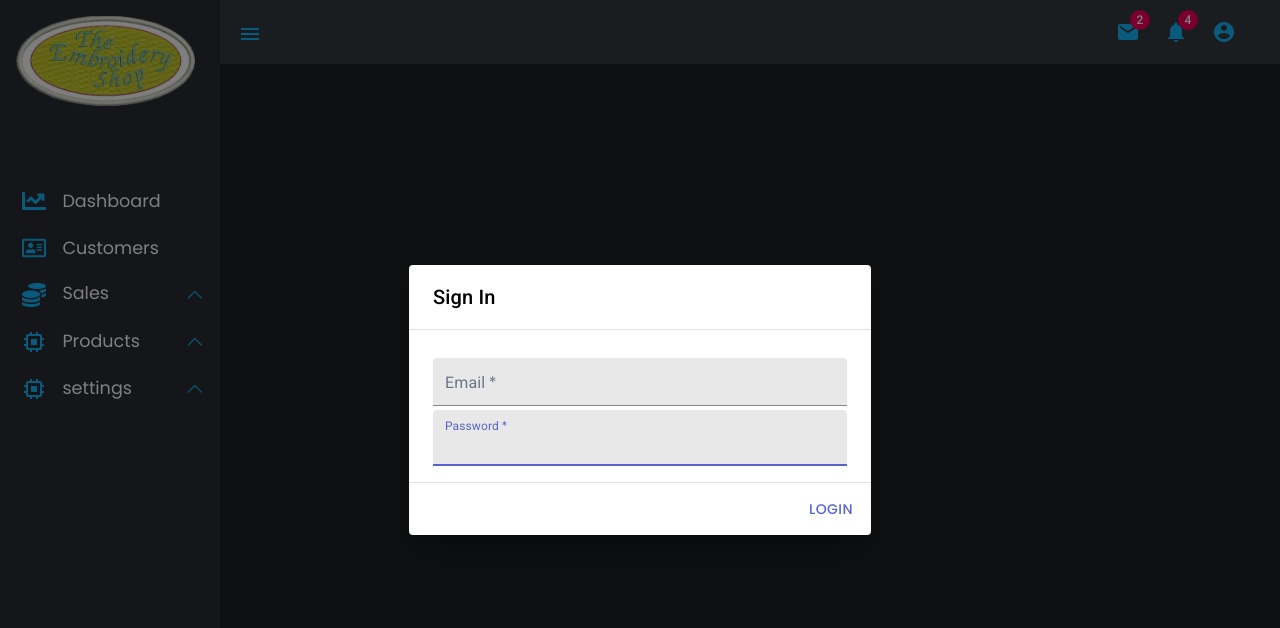
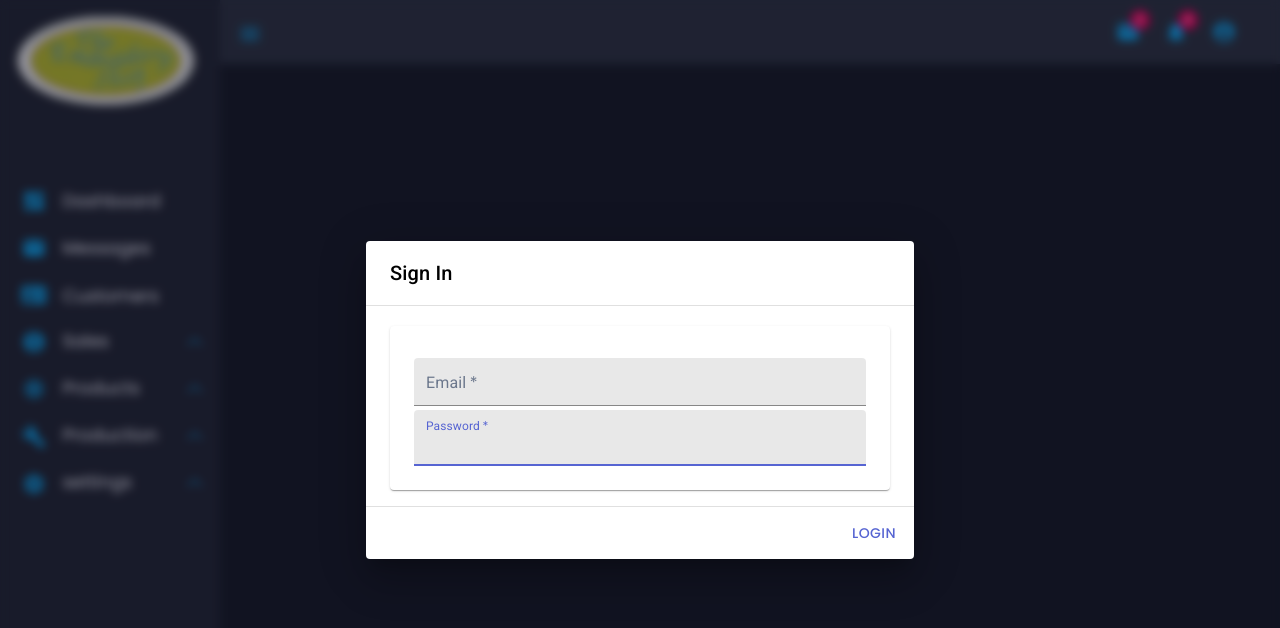
Before and after one commit to bkaradz/emb-mngt, a React (Create React App) app in the folder client/: page /login in a window 1280 px wide. Shown: the top 628 px of the page. Built offline with nearby package versions, Linux system fonts and the light colour scheme.

Commit message:
refactored nav-data, added auth and users to the store, moved login form to header file

```diff
--- a/client/src/App.js
+++ b/client/src/App.js
@@ -13,6 +13,8 @@ import CustomerCreate from './components/Main/Customers/CustomerCreate'
 import CustomerEdit from './components/Main/Customers/CustomerEdit'
 import CustomerView from './components/Main/Customers/CustomerView'
 import Products from './components/Main/Products/Products'
+import Users from './components/Main/Users/Users'
+import Messages from './components/Main/Messages/Messages'
 
 import Error from './components/Error'
 
@@ -82,12 +84,18 @@ const App = () => {
           <Route exact path='/products'>
             <Products />
           </Route>
+          <Route exact path='/settings/users'>
+            <Users />
+          </Route>
+          <Route exact path='/messages'>
+            <Messages />
+          </Route>
           <Route path='/customer/view/:id' children={<CustomerView />} />
           <Route exact path='/customer/create'>
             <CustomerCreate />
           </Route>
           <Route path='/customer/edit/:id' children={<CustomerEdit />} />
-          <Route exact path='/Sales'>
+          <Route exact path='/sales'>
             <Sales />
           </Route>
           <Route exact path='*'>
--- a/client/src/components/Auth/Login.js
+++ b/client/src/components/Auth/Login.js
@@ -1,16 +1,34 @@
 // Bootstrap removed
 import React, { useState } from 'react'
-import { Button, TextField, Dialog, Typography } from '@material-ui/core'
-// import Notification from '../Notification/Notification'
+import { Paper, Button, TextField, Dialog, Typography, makeStyles } from '@material-ui/core'
+import Notification from '../Notification/Notification'
 import MuiDialogTitle from '@material-ui/core/DialogTitle'
 import MuiDialogContent from '@material-ui/core/DialogContent'
 import MuiDialogActions from '@material-ui/core/DialogActions'
 import axios from 'axios'
-// import { useDispatch } from 'react-redux'
-// import { createAlert } from '../../store/features/alerts/alertsSlice'
+import { useDispatch } from 'react-redux'
+import { createAlert } from '../../store/features/alerts/alertsSlice'
+
+const useStyles = makeStyles((theme) => ({
+  backDrop: {
+    backdropFilter: 'blur(5px)',
+    backgroundColor: 'rgba(0,0,30,0.4)',
+  },
+  paper: {
+    // backgroundColor: theme.palette.grey[300],
+    width: '500px',
+    padding: theme.spacing(3),
+    display: 'flex',
+    overflow: 'auto',
+    flexDirection: 'column',
+    // margin: theme.spacing(1),
+    elevation: 0,
+  },
+}))
 
 function Login({ setIsLoggedIn }) {
-  // const dispatch = useDispatch()
+  const classes = useStyles()
+  const dispatch = useDispatch()
   const [open, setOpen] = useState(true)
   // const [jwt, setJwt] = useState(null)
   const [email, setEmail] = useState('')
@@ -18,43 +36,53 @@ function Login({ setIsLoggedIn }) {
 
   // console.log(jwt)
 
-  const handleClose = (e) => {
+  const handleSubmit = (e) => {
     e.preventDefault()
 
     // dispatch(createAlert({ msg: 'This is an error alert', type: 'error' }))
 
-    const getData = async () => {
-      const credentials = {
-        email,
-        password,
-      }
-      // console.log(credentials)
-      try {
-        const response = await axios.post('/api/auth', credentials)
+    // const getData = async () => {
+    //   const credentials = {
+    //     email,
+    //     password,
+    //   }
+    //   // console.log(credentials)
+    //   try {
+    //     const response = await axios.post('/api/auth', credentials)
 
-        console.log(response.data)
-        // setJwt(response.data.token)
-        // console.log(jwt)
-        localStorage.setItem('jwt', response.data.token)
-        setOpen(false)
-        setIsLoggedIn(true)
-      } catch (err) {
-        console.error(err.message)
-        console.log('Server Error')
-      }
-    }
-    getData()
+    //     console.log(response.data)
+    //     // setJwt(response.data.token)
+    //     // console.log(jwt)
+    //     localStorage.setItem('jwt', response.data.token)
+    //     setOpen(false)
+    //     setIsLoggedIn(true)
+    //   } catch (err) {
+    //     console.error(err.message)
+    //     console.log('Server Error')
+    //   }
+    // }
+    // getData()
   }
 
   return (
     <div>
-      <Dialog aria-labelledby='customized-dialog-title' open={open} disableBackdropClick>
+      <Dialog
+        aria-labelledby='customized-dialog-title'
+        open={open}
+        disableBackdropClick
+        BackdropProps={{
+          classes: {
+            root: classes.backDrop,
+          },
+        }}
+      >
         <MuiDialogTitle disableTypography>
           <Typography variant='h6'>Sign In</Typography>
         </MuiDialogTitle>
-        {/* <Notification /> */}
-        <form onSubmit={(e) => handleClose()}>
+        <form onSubmit={(e) => handleSubmit(e)}>
           <MuiDialogContent dividers>
+            <Paper className={classes.paper}>
+              <Notification />
               <TextField
                 value={email}
                 onChange={(e) => setEmail(e.target.value)}
@@ -78,6 +106,7 @@ function Login({ setIsLoggedIn }) {
                 type='password'
                 fullWidth
               />
+            </Paper>
           </MuiDialogContent>
           <MuiDialogActions>
             <Button type='submit' color='primary'>
--- a/client/src/components/Header.js
+++ b/client/src/components/Header.js
@@ -1,9 +1,11 @@
-import React from 'react'
+import React, { useState } from 'react'
 import { AccountCircle, Mail as MailIcon, MenuOpen as MenuOpenIcon, Notifications as NotificationsIcon, Menu as MenuIcon } from '@material-ui/icons'
 import { IconButton, Menu, MenuItem, Badge } from '@material-ui/core'
+import Login from './Auth/Login'
 
 const Header = ({ handleClick, bigNav }) => {
-  const [anchorEl, setAnchorEl] = React.useState(null)
+  const [anchorEl, setAnchorEl] = useState(null)
+  const [showLogin, setShowLogin] = useState(false)
 
   const handleClicked = (event) => {
     setAnchorEl(event.currentTarget)
@@ -15,6 +17,7 @@ const Header = ({ handleClick, bigNav }) => {
 
   return (
     <div className='head'>
+      {showLogin && <Login />}
       <div className='left-head'>
         <button className='nav-toggle' onClick={(e) => handleClick(e)}>
           {bigNav ? <MenuIcon /> : <MenuOpenIcon />}
--- /dev/null
+++ b/client/src/components/Main/Messages/Messages.js
@@ -0,0 +1,13 @@
+import React from 'react'
+import MainHeader from '../Header/MainHeader'
+
+function Messages() {
+  return (
+    <div className='main'>
+      <MainHeader />
+      <h1>Messages</h1>
+    </div>
+  )
+}
+
+export default Messages
--- a/client/src/components/Main/Products/Products.js
+++ b/client/src/components/Main/Products/Products.js
@@ -1,5 +1,5 @@
 // import React from 'react'
-import React, { useState, useEffect } from 'react'
+import React, { useEffect } from 'react'
 import MainHeader from '../Header/MainHeader'
 import { IconButton, Paper, makeStyles } from '@material-ui/core'
 import { Visibility as VisibilityIcon, Edit as EditIcon } from '@material-ui/icons'
--- /dev/null
+++ b/client/src/components/Main/Users/Users.js
@@ -0,0 +1,13 @@
+import React from 'react'
+import MainHeader from '../Header/MainHeader'
+
+function Users() {
+  return (
+    <div className='main'>
+      <MainHeader />
+      <h1>Users</h1>
+    </div>
+  )
+}
+
+export default Users
--- a/client/src/components/Nav/nav-data.js
+++ b/client/src/components/Nav/nav-data.js
@@ -1,45 +1,62 @@
 import React from 'react'
-import { FaChartLine, FaRegAddressCard, FaCoins } from 'react-icons/fa'
-import { BiChip } from 'react-icons/bi'
+
+import EmailIcon from '@material-ui/icons/Email'
+import DashboardIcon from '@material-ui/icons/Dashboard'
+import ContactPhoneIcon from '@material-ui/icons/ContactPhone'
+import MonetizationOnIcon from '@material-ui/icons/MonetizationOn'
+import MemoryIcon from '@material-ui/icons/Memory'
+import SettingsIcon from '@material-ui/icons/Settings'
+import PeopleIcon from '@material-ui/icons/People'
+import BuildIcon from '@material-ui/icons/Build'
+import PlaylistAddCheckIcon from '@material-ui/icons/PlaylistAddCheck'
+import LocalOfferIcon from '@material-ui/icons/LocalOffer'
+import AutorenewIcon from '@material-ui/icons/Autorenew'
 
 export const links = [
   {
     id: 1,
-    icon: <FaChartLine />,
+    icon: <DashboardIcon />,
     url: '/',
     text: 'Dashboard',
     children: [],
   },
   {
     id: 2,
-    icon: <FaRegAddressCard />,
+    icon: <EmailIcon />,
+    url: '/messages',
+    text: 'Messages',
+    children: [],
+  },
+  {
+    id: 3,
+    icon: <ContactPhoneIcon />,
     url: '/customers',
     text: 'Customers',
     children: [],
   },
   {
-    id: 3,
-    icon: <FaCoins />,
+    id: 4,
+    icon: <MonetizationOnIcon />,
     url: '/sales',
     text: 'Sales',
     children: [
       {
-        id: 30,
-        icon: <FaChartLine />,
+        id: 40,
+        icon: <AutorenewIcon />,
         url: '/sales/quotation',
         text: 'Quotation',
         children: [],
       },
       {
-        id: 31,
-        icon: <FaChartLine />,
+        id: 41,
+        icon: <AutorenewIcon />,
         url: '/sales/sales',
         text: 'Sales',
         children: [],
       },
       {
-        id: 32,
-        icon: <FaChartLine />,
+        id: 42,
+        icon: <AutorenewIcon />,
         url: '/sales/invoices',
         text: 'Invoices',
         children: [],
@@ -47,28 +64,28 @@ export const links = [
     ],
   },
   {
-    id: 4,
-    icon: <BiChip />,
+    id: 5,
+    icon: <MemoryIcon />,
     url: '/products',
     text: 'Products',
     children: [
       {
-        id: 30,
-        icon: <FaChartLine />,
+        id: 50,
+        icon: <AutorenewIcon />,
         url: '/sales/quotation',
         text: 'Quotation',
         children: [],
       },
       {
-        id: 31,
-        icon: <FaChartLine />,
+        id: 51,
+        icon: <AutorenewIcon />,
         url: '/sales/sales',
         text: 'Sales',
         children: [],
       },
       {
-        id: 32,
-        icon: <FaChartLine />,
+        id: 52,
+        icon: <AutorenewIcon />,
         url: '/sales/invoices',
         text: 'Invoices',
         children: [],
@@ -77,16 +94,38 @@ export const links = [
   },
 
   {
-    id: 5,
-    icon: <BiChip />,
+    id: 6,
+    icon: <BuildIcon />,
+    url: '/production',
+    text: 'Production',
+    children: [
+      {
+        id: 60,
+        icon: <PlaylistAddCheckIcon />,
+        url: '/production/list',
+        text: 'Prod List',
+        children: [],
+      },
+    ],
+  },
+  {
+    id: 7,
+    icon: <SettingsIcon />,
     url: '/settings',
     text: 'settings',
     children: [
       {
-        id: 30,
-        icon: <FaChartLine />,
+        id: 70,
+        icon: <PeopleIcon />,
         url: '/settings/users',
         text: 'Users',
+        children: [],
+      },
+      {
+        id: 71,
+        icon: <LocalOfferIcon />,
+        url: '/settings/price_list',
+        text: 'Price List',
         children: [],
       },
     ],
--- /dev/null
+++ b/client/src/store/features/auth/authSlice.js
@@ -0,0 +1,28 @@
+import { createSlice } from '@reduxjs/toolkit'
+
+export const authSlice = createSlice({
+  name: 'auth',
+  initialState: {
+    user: null,
+    jwt: null,
+    isLoggedIn: false,
+  },
+
+  reducers: {
+    authUser: (state, { payload }) => {
+      // Authenticate user & Get token
+      state.jwt = payload
+    },
+    getAuthUser: (state, { payload }) => {
+      // User jwt to get user info
+      state.user = payload
+    },
+    setLoggedIn: (state, { payload }) => {
+      state.isLoggedIn = payload
+    },
+  },
+})
+
+export const { authUser, getAuthUser, setLoggedIn } = authSlice.actions
+
+export default authSlice.reducer
--- a/client/src/store/features/users/usersSlice.js
+++ b/client/src/store/features/users/usersSlice.js
@@ -0,0 +1,30 @@
+import { createSlice } from '@reduxjs/toolkit'
+
+export const usersSlice = createSlice({
+  name: 'users',
+  initialState: {
+    users: [],
+    loading: false,
+    lastFetch: null,
+  },
+
+  reducers: {
+    registerUser: (state, { payload }) => {
+      // Authenticate user & Get token
+      state.jwt = payload
+    },
+    getAllUsers: (state, { payload }) => {
+      // User jwt to get user info
+      state.user = payload
+    },
+    deleteUser: (state, { payload }) => {
+      state.isLoggedIn = payload
+    },
+    viewUser: (state, { payload }) => {},
+    editUser: (state, { payload }) => {},
+  },
+})
+
+export const { registerUser, getAllUsers, deleteUser, viewUser, editUser } = usersSlice.actions
+
+export default usersSlice.reducer
--- a/client/src/store/reducers/enities.js
+++ b/client/src/store/reducers/entities.js
@@ -2,8 +2,10 @@ import { combineReducers } from '@reduxjs/toolkit'
 
 import customersReducer from '../features/customers/customersSlice'
 import productsReducer from '../features/products/productsSlice'
+import usersReducer from '../features/users/usersSlice'
 
 export default combineReducers({
   products: productsReducer,
   customers: customersReducer,
+  users: usersReducer,
 })
--- a/client/src/store/store.js
+++ b/client/src/store/store.js
@@ -1,17 +1,14 @@
 import { configureStore } from '@reduxjs/toolkit'
-// import alertsReducer from './features/alerts/alertsSlice'
-import usersReducer from './features/users/usersSlice'
-// import customersReducer from './features/customers/customersSlice'
-// import productsReducer from './features/products/productsSlice'
-import entitiesReducer from './reducers/enities'
+
+import entitiesReducer from './reducers/entities'
 import uiReducer from './reducers/ui'
+
+import authReducer from './features/auth/authSlice'
 
 export default configureStore({
   reducer: {
     ui: uiReducer,
-    users: usersReducer,
     entities: entitiesReducer,
-    // customers: customersReducer,
-    // products: productsReducer,
+    auth: authReducer,
   },
 })
```
Lines whose indentation alone changed are shown as unchanged.
